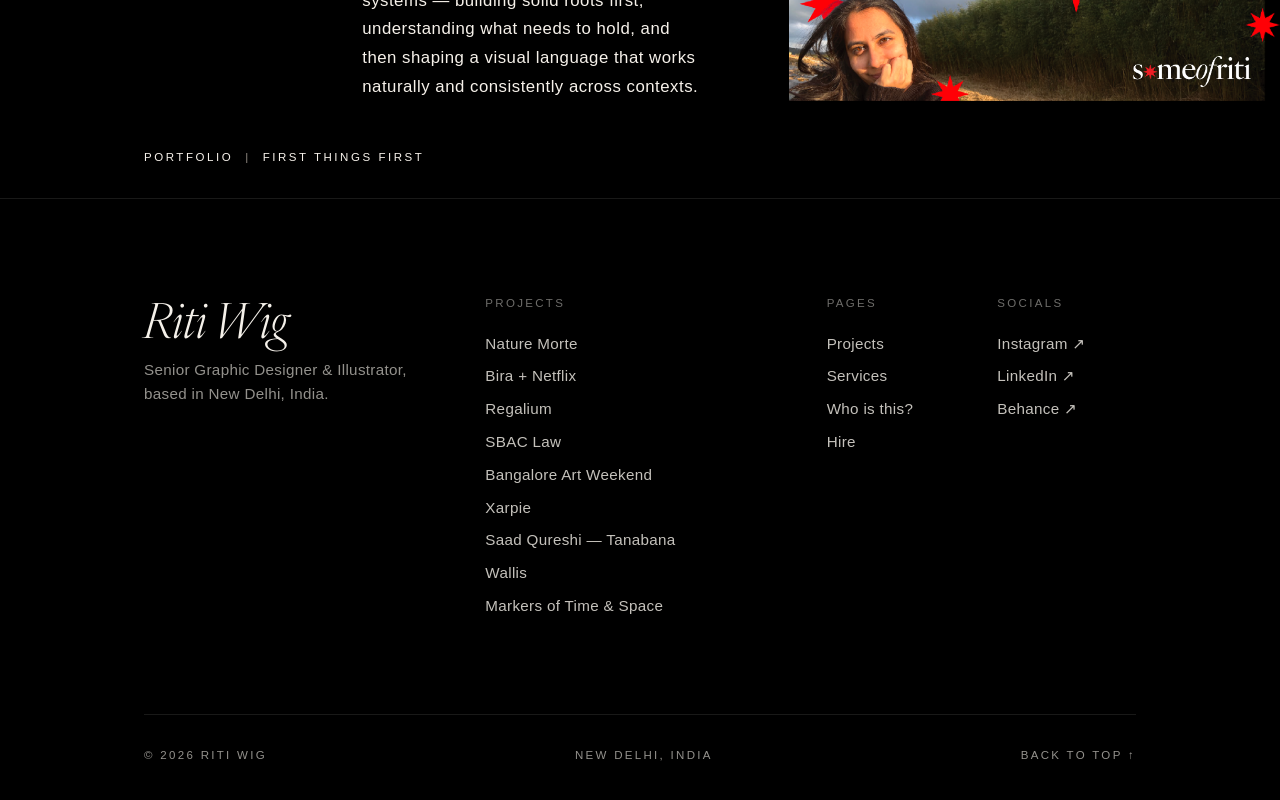
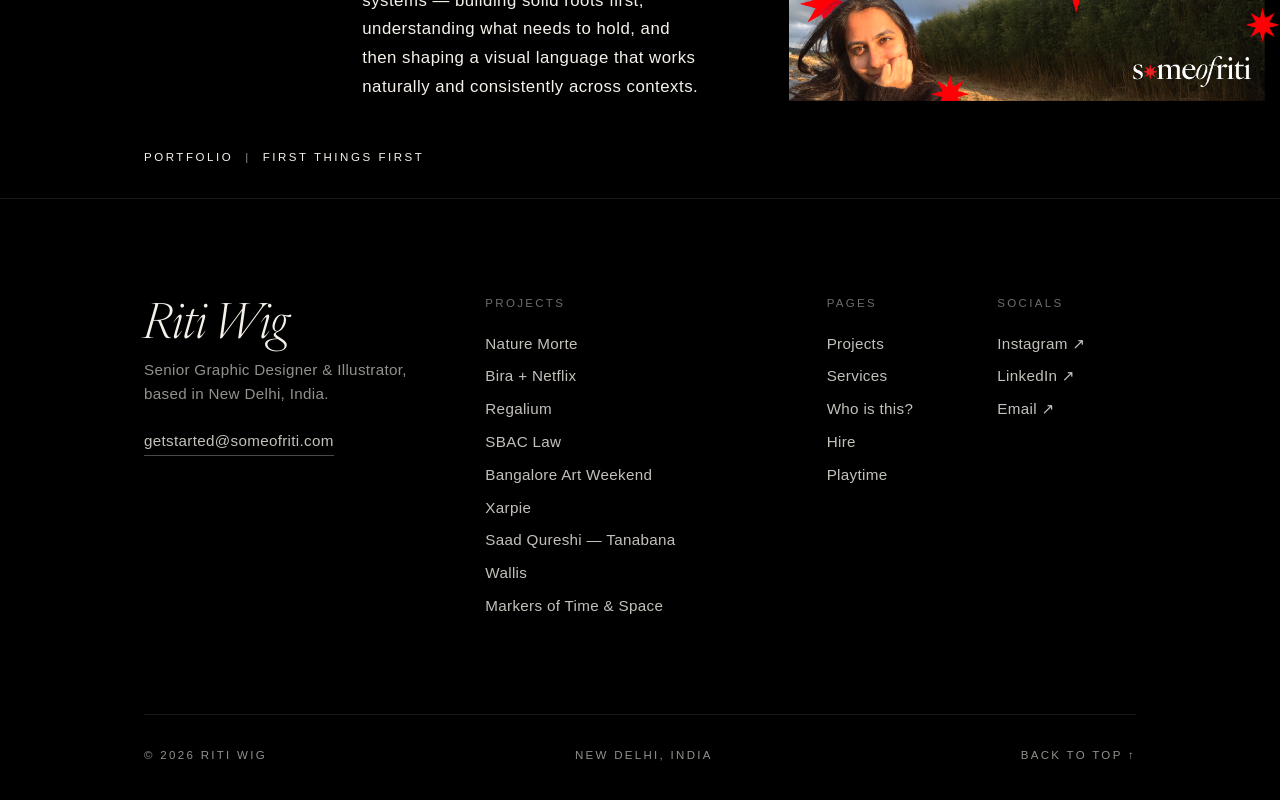
Before and after one commit to kurilpratik/someofriti, a Next.js app: page /about in a window 1280 px wide. Shown: the part 895-1695 px from the top of the page. Built offline with nearby package versions, Linux system fonts and the light colour scheme; no server answers; a web font is replaced by a local one.

Commit message:
Update Links

```diff
--- a/app/generator/page.tsx
+++ /dev/null
@@ -1,13 +0,0 @@
-import type { Metadata } from "next";
-
-import PatternGenerator from "@/components/pattern-generator/PatternGenerator";
-
-// Internal design tool: keep it out of search results.
-export const metadata: Metadata = {
-  title: "Pattern Generator",
-  robots: { index: false, follow: false },
-};
-
-export default function GeneratorPage() {
-  return <PatternGenerator />;
-}
--- /dev/null
+++ b/app/playtime/page.tsx
@@ -0,0 +1,15 @@
+import type { Metadata } from "next";
+
+import PatternGenerator from "@/components/pattern-generator/PatternGenerator";
+import { pageMetadata } from "@/lib/site";
+
+export const metadata: Metadata = pageMetadata({
+  title: "Playtime",
+  description:
+    "Playtime: the generative pattern behind the someofriti intro, handed over to you. Push the sliders, shuffle the colours, and export what you make.",
+  path: "/playtime",
+});
+
+export default function PlaytimePage() {
+  return <PatternGenerator />;
+}
--- a/app/sitemap.ts
+++ b/app/sitemap.ts
@@ -21,6 +21,12 @@ export default async function sitemap(): Promise<MetadataRoute.Sitemap> {
       changeFrequency: "yearly",
       priority: 0.8,
     },
+    {
+      url: `${SITE_URL}/playtime`,
+      lastModified,
+      changeFrequency: "yearly",
+      priority: 0.5,
+    },
     ...PROJECTS.map((project) => ({
       url: `${SITE_URL}/projects/${project.slug}`,
       lastModified,
--- a/components/Footer.tsx
+++ b/components/Footer.tsx
@@ -1,13 +1,20 @@
 import Link from "next/link";
 
 import { PROJECTS } from "@/lib/projects";
-import { AUTHOR_NAME, AUTHOR_ROLE, LOCATION, SOCIALS } from "@/lib/site";
+import {
+  AUTHOR_NAME,
+  AUTHOR_ROLE,
+  CONTACT_EMAIL,
+  LOCATION,
+  SOCIALS,
+} from "@/lib/site";
 
 const pageLinks = [
   { label: "Projects", href: "/#projects" },
   { label: "Services", href: "/#services" },
   { label: "Who is this?", href: "/about" },
   { label: "Hire", href: "/#hire" },
+  { label: "Playtime", href: "/playtime" },
 ];
 
 const headingClass =
@@ -37,6 +44,12 @@ export default async function Footer() {
             <p className="mt-3 max-w-[18rem] text-[0.95rem] leading-[1.6] text-[#f5f1ea]/60">
               {AUTHOR_ROLE}, based in {LOCATION}.
             </p>
+            <a
+              href={`mailto:${CONTACT_EMAIL}`}
+              className="mt-6 inline-block border-b border-[#f5f1ea]/30 pb-0.5 text-[0.95rem] text-[#f5f1ea]/80 transition-colors duration-200 hover:border-[#f5f1ea] hover:text-[#f5f1ea]"
+            >
+              {CONTACT_EMAIL}
+            </a>
           </div>
 
           <nav aria-label="Projects" className="lg:col-span-4">
@@ -80,6 +93,11 @@ export default async function Footer() {
                   </a>
                 </li>
               ))}
+              <li>
+                <a href={`mailto:${CONTACT_EMAIL}`} className={linkClass}>
+                  Email ↗
+                </a>
+              </li>
             </ul>
           </div>
         </div>
--- a/components/Preloader.tsx
+++ b/components/Preloader.tsx
@@ -10,7 +10,7 @@ const VISIBLE_MS = 2600;
 const EXIT_MS = 1000;
 
 /*
- * Intro screen: the generative pattern from /generator, drawn live on a
+ * Intro screen: the generative pattern from /playtime, drawn live on a
  * canvas. That's lighter than a video or GIF (no file to download), stays
  * sharp at every screen size, and stops drawing once the screen has slid away.
  */
--- a/components/pattern-generator/PatternGenerator.tsx
+++ b/components/pattern-generator/PatternGenerator.tsx
@@ -1,5 +1,6 @@
 "use client";
 
+import Link from "next/link";
 import { type ReactNode, useCallback, useEffect, useRef, useState } from "react";
 
 import { RangeSlider } from "@/components/ui/be-ui-range-slider";
@@ -410,7 +411,12 @@ export default function PatternGenerator() {
         >
           <header className="space-y-4 px-5 pt-5 pb-5">
             <div className="flex items-center justify-between">
-              <h1 className="font-ivy-ora text-2xl font-light italic">Pattern generator</h1>
+              <Link
+                href="/"
+                className="text-foreground/50 hover:text-foreground text-[11px] tracking-[0.14em] uppercase"
+              >
+                ← someofriti
+              </Link>
               <button
                 type="button"
                 onClick={() => setPanelOpen(false)}
@@ -419,6 +425,13 @@ export default function PatternGenerator() {
               >
                 Hide
               </button>
+            </div>
+            <div className="space-y-2">
+              <h1 className="font-ivy-ora text-3xl font-light italic">Playtime</h1>
+              <p className="text-foreground/60 text-sm leading-relaxed">
+                The pattern from the intro, yours to mess with. Push the sliders, shuffle the
+                colours, export whatever you make.
+              </p>
             </div>
             <div className="flex gap-2">
               <Button onClick={() => setPaused((p) => !p)}>{paused ? "Play" : "Pause"}</Button>
--- a/lib/site.ts
+++ b/lib/site.ts
@@ -14,14 +14,15 @@ export const AUTHOR_NAME = "Riti Wig";
 export const AUTHOR_ROLE = "Senior Graphic Designer & Illustrator";
 export const LOCATION = "New Delhi, India";
 
-/**
- * Social profiles listed in the footer. Placeholder URLs: swap in the real
- * profile links (or remove entries) before launch.
- */
+export const CONTACT_EMAIL = "getstarted@someofriti.com";
+
+/** Social profiles listed in the footer. */
 export const SOCIALS = [
-  { label: "Instagram", href: "https://www.instagram.com/" },
-  { label: "LinkedIn", href: "https://www.linkedin.com/" },
-  { label: "Behance", href: "https://www.behance.net/" },
+  { label: "Instagram", href: "https://www.instagram.com/someofriti" },
+  {
+    label: "LinkedIn",
+    href: "https://www.linkedin.com/in/riti-wig-11515616b",
+  },
 ] as const;
 
 export const SITE_TITLE = `${SITE_NAME} - ${AUTHOR_NAME}, Senior Graphic Designer in New Delhi`;
--- a/next.config.ts
+++ b/next.config.ts
@@ -7,6 +7,10 @@ const nextConfig: NextConfig = {
   // /favicon.ico by hand (RSS readers, link previews) from getting a 404.
   rewrites() {
     return [{ source: "/favicon.ico", destination: "/icon.png" }];
+  },
+  // The pattern tool used to live at /generator; keep old links working.
+  redirects() {
+    return [{ source: "/generator", destination: "/playtime", permanent: true }];
   },
   partialPrefetching: true,
   turbopack: {
```
